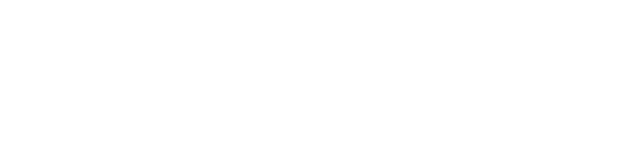
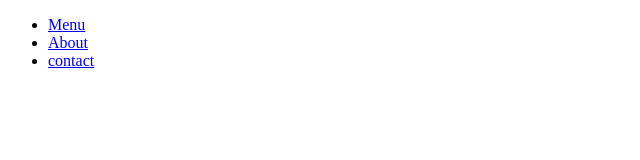
Before and after one commit to Maggiekariuki-ctrl/bakery, a plain HTML site: page about.html in a window 1280 px wide. Shown: the whole page, without its empty margins (0-640 px from the left). Drawn offline with Linux system fonts and the light colour scheme.

Commit message:
Adding informatio n to html files

```diff
--- a/about.html
+++ b/about.html
@@ -0,0 +1,23 @@
+<!DOCTYPE html>
+<html lang="en">
+<head>
+    <meta charset="UTF-8">
+    <meta name="viewport" content="width=device-width, initial-scale=1.0">
+    <link rel="stylesheet" href="./css/style.css">
+    <title>MaggieBakes</title>
+<script src="./scripts/index.js" defer></script>
+</head>
+<body>
+<header>
+    <nav>
+        <ul>
+
+                <li><a href="menu.html">Menu</a></li>
+                <li><a href="about.html">About</a></li>
+                <li><a href="#contact.html">contact</a></li>
+
+        </ul>
+    </nav>
+</header>
+</body>
+</html>
```
Also changed, not shown: contact.html (+23 -0 lines), index.html (+13 -3 lines), menu.html (+23 -0 lines), scripts/about.js (added), scripts/contact.js (added), scripts/menu.js (added).
